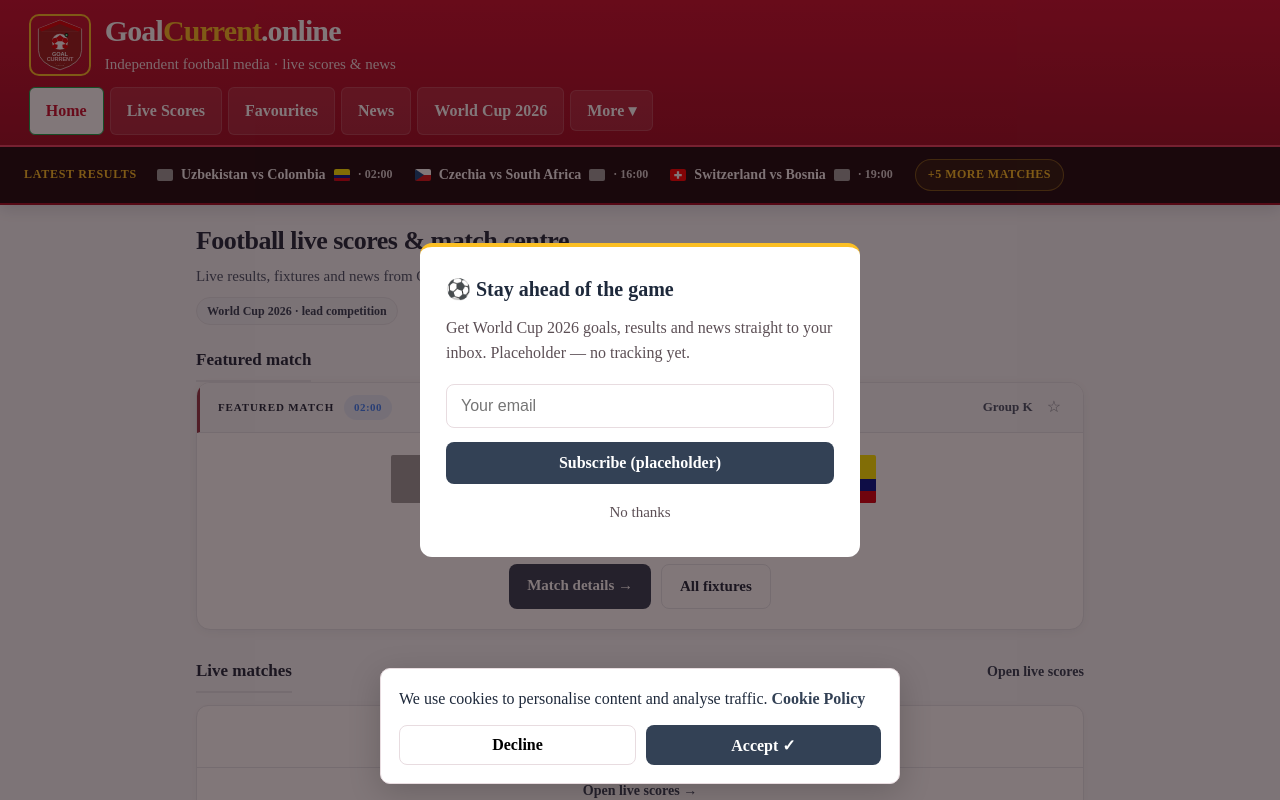
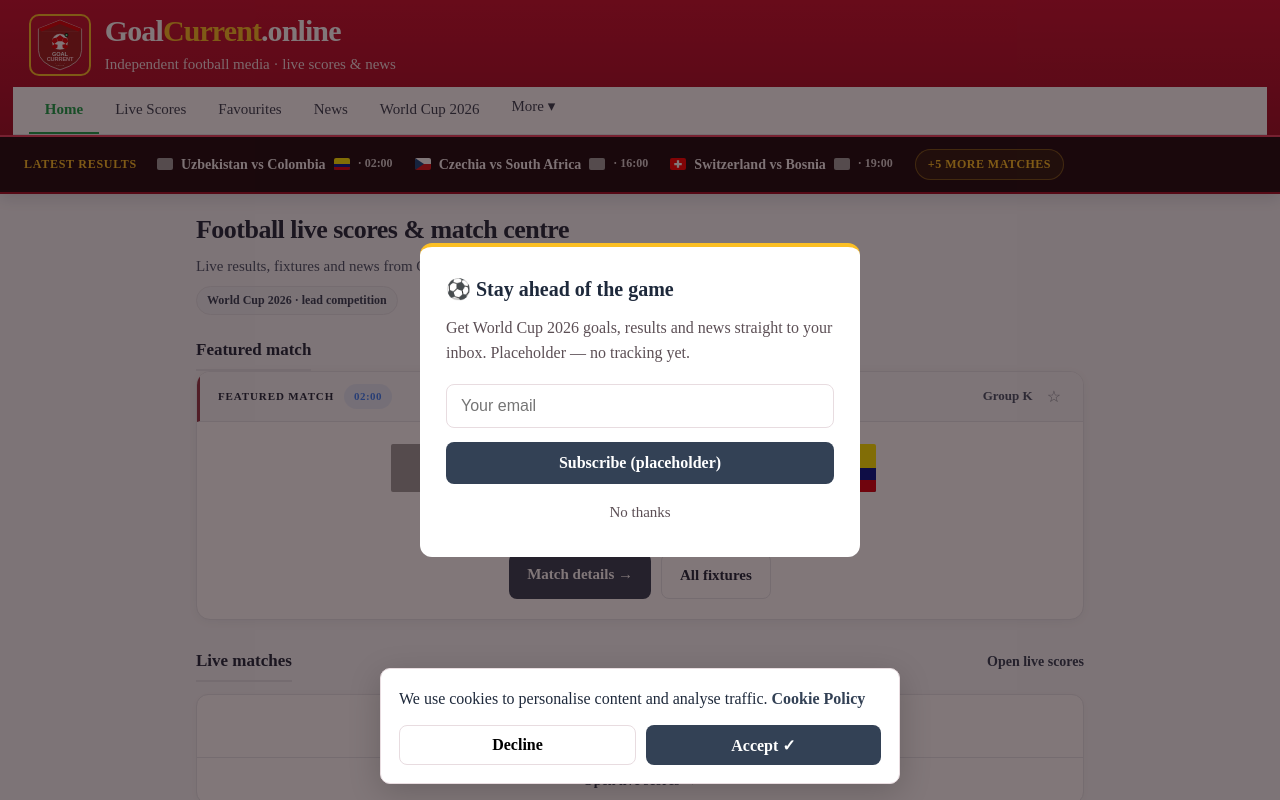
Before and after one commit to Az1341/goalcurrent.live, a Next.js app: page / in a window 1280 px wide. Shown: the top 800 px of the page. Built offline with nearby package versions, Linux system fonts and the light colour scheme; grey boxes are pictures that could not be loaded.

Commit message:
feat(design): nav bar → white bg + green #16A34A active underline (DESIGN-SPEC v2)

```diff
--- a/src/components/layout/master-chrome.module.css
+++ b/src/components/layout/master-chrome.module.css
@@ -84,32 +84,40 @@
   max-width: 98vw;
   margin: 0 auto;
   width: 100%;
-  padding: 0 16px 10px;
+  padding: 0 16px;
   display: flex;
   flex-wrap: wrap;
-  gap: 6px;
-  align-items: center;
+  gap: 0;
+  align-items: stretch;
+  background: var(--gc-nav-bg, #ffffff);
+  border-bottom: 0.5px solid #E5E7EB;
 }
 
 .navLink {
   padding: 10px 16px;
-  border-radius: 6px;
-  font-size: 1rem;
-  font-weight: 600;
-  background: rgba(255, 255, 255, 0.1);
-  border: 1px solid rgba(255, 255, 255, 0.14);
-  color: #ffffff;
-  transition: background 0.15s ease;
+  border-radius: 0;
+  font-size: 0.9375rem;
+  font-weight: 500;
+  background: transparent;
+  border: none;
+  border-bottom: 2px solid transparent;
+  color: var(--gc-nav-text, #374151);
+  transition: color 0.15s ease, border-color 0.15s ease;
+  display: flex;
+  align-items: center;
+  white-space: nowrap;
 }
 
 .navLink:hover {
-  background: rgba(255, 255, 255, 0.16);
+  background: transparent;
+  color: var(--gc-nav-text-hover, #111827);
 }
 
 .navLinkActive {
-  background: var(--gc-brand-active);
-  border-color: var(--gc-content-highlight);
-  color: var(--gc-brand-active-text);
+  background: transparent;
+  border-bottom: 2px solid var(--gc-nav-active-border, #16A34A);
+  color: var(--gc-nav-active-color, #16A34A);
+  font-weight: 700;
 }
 
 .moreWrap {
@@ -118,19 +126,24 @@
 
 .moreBtn {
   padding: 10px 16px;
-  border-radius: 6px;
-  font-size: 1rem;
-  font-weight: 600;
-  background: rgba(255, 255, 255, 0.1);
-  border: 1px solid rgba(255, 255, 255, 0.14);
-  color: #ffffff;
+  border-radius: 0;
+  font-size: 0.9375rem;
+  font-weight: 500;
+  background: transparent;
+  border: none;
+  border-bottom: 2px solid transparent;
+  color: var(--gc-nav-text, #374151);
   cursor: pointer;
+  transition: color 0.15s ease;
+  display: flex;
+  align-items: center;
 }
 
 .moreBtnOpen {
-  background: var(--gc-brand-active);
-  border-color: var(--gc-content-highlight);
-  color: var(--gc-brand-active-text);
+  background: transparent;
+  border-bottom: 2px solid var(--gc-nav-active-border, #16A34A);
+  color: var(--gc-nav-active-color, #16A34A);
+  font-weight: 700;
 }
 
 .moreDropdown {
```
